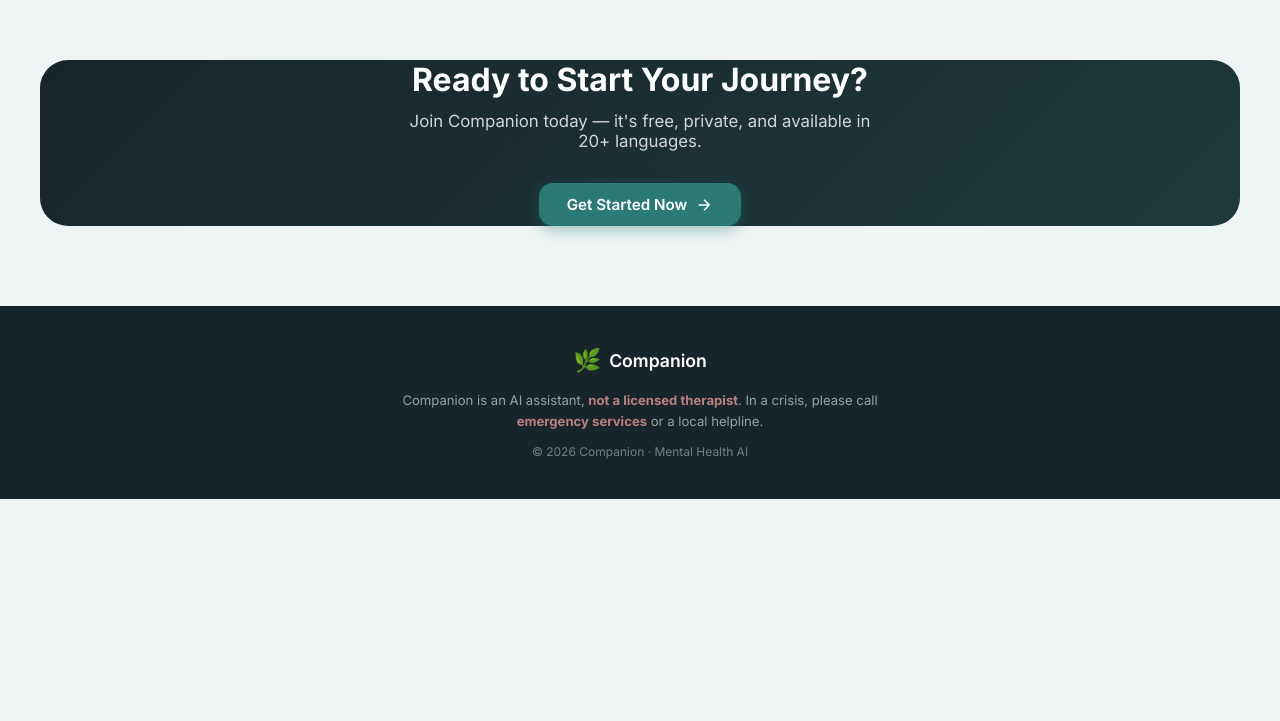
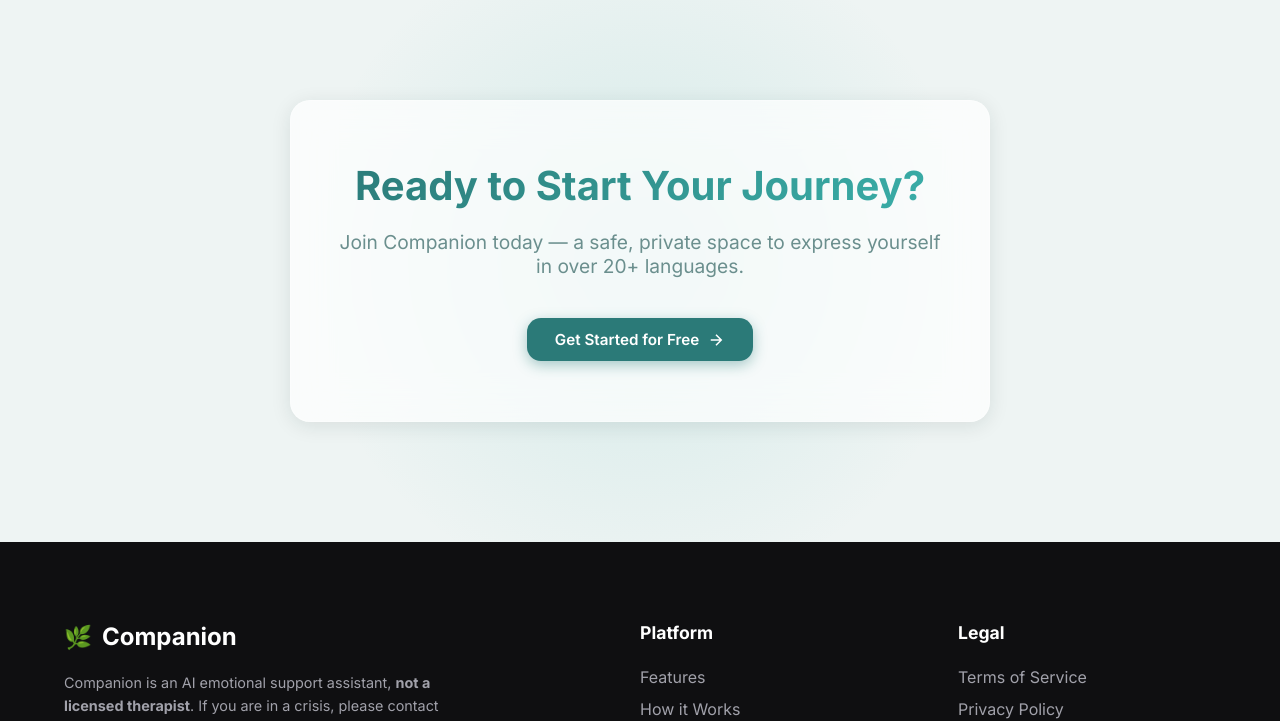
Before and after one commit to AbdelazizAhmed1811/Mental_Health_RAG, a React app in the folder frontend/: page / in a window 1280 px wide. Shown: the part 2065-2786 px from the top of the page. Before the commit the page ends 2564 px from the top, so only its background shows below. Built offline with nearby package versions, Linux system fonts and the light colour scheme; the HTML template or start-up script is replaced by a standard one.

Commit message:
refactor: modernize landing page UI, update frontend server to Vite, and add session styling and animations

```diff
--- a/frontend/src/pages/Chat.css
+++ b/frontend/src/pages/Chat.css
@@ -116,6 +116,11 @@
 
 .session-item:hover, .session-item.active {
   background: rgba(255, 255, 255, 0.06);
+}
+
+.session-item.active {
+  border-left: 3px solid var(--primary-light);
+  background: linear-gradient(90deg, rgba(58, 175, 169, 0.15) 0%, transparent 100%);
 }
 
 .session-item .emotion-dot {
@@ -354,6 +359,15 @@
 }
 
 /* Welcome */
+@keyframes fadeIn {
+  from { opacity: 0; transform: translateY(10px); }
+  to { opacity: 1; transform: translateY(0); }
+}
+
+.message {
+  animation: fadeIn 0.4s cubic-bezier(0.16, 1, 0.3, 1) forwards;
+}
+
 .welcome-msg {
   display: flex;
   flex-direction: column;
@@ -513,3 +527,93 @@
     padding: 12px 16px 16px;
   }
 }
+
+/* ─── Chat Message Component Styles ─────────────────── */
+.message {
+  display: flex;
+  gap: 16px;
+  max-width: 85%;
+  animation: fadeIn 0.4s cubic-bezier(0.16, 1, 0.3, 1) forwards;
+}
+
+.message.user-message {
+  align-self: flex-end;
+  flex-direction: row-reverse;
+}
+
+.message.bot-message {
+  align-self: flex-start;
+}
+
+.avatar {
+  width: 40px;
+  height: 40px;
+  border-radius: 50%;
+  display: flex;
+  justify-content: center;
+  align-items: center;
+  font-size: 1.2rem;
+  flex-shrink: 0;
+  box-shadow: 0 4px 10px rgba(0,0,0,0.05);
+}
+
+.bot-avatar {
+  background: var(--primary-pale);
+  color: var(--primary);
+}
+
+.user-avatar {
+  background: var(--primary);
+  color: white;
+  font-size: 0.85rem;
+  font-weight: 600;
+}
+
+.message-content {
+  padding: 16px 20px;
+  border-radius: 20px;
+  box-shadow: 0 4px 15px rgba(0,0,0,0.04);
+  font-size: 0.98rem;
+  line-height: 1.6;
+}
+
+.user-message .message-content {
+  background: linear-gradient(135deg, var(--primary) 0%, var(--primary-light) 100%);
+  color: white;
+  border-top-right-radius: 4px;
+}
+
+.bot-message .message-content {
+  background: white;
+  color: var(--text-main);
+  border: 1px solid var(--border);
+  border-top-left-radius: 4px;
+}
+
+.message-meta {
+  display: flex;
+  justify-content: space-between;
+  align-items: center;
+  margin-top: 8px;
+  font-size: 0.75rem;
+  opacity: 0.8;
+  gap: 10px;
+}
+
+.user-message .message-meta {
+  justify-content: flex-end;
+  color: rgba(255,255,255,0.8);
+}
+
+.bot-message .message-meta {
+  color: var(--text-muted);
+}
+
+.meta-pill {
+  background: rgba(16, 185, 129, 0.1);
+  color: #10b981;
+  padding: 2px 8px;
+  border-radius: 10px;
+  font-weight: 600;
+  font-size: 0.7rem;
+}
--- a/frontend/src/pages/Chat.jsx
+++ b/frontend/src/pages/Chat.jsx
@@ -155,6 +155,13 @@ export default function Chat() {
     return date.toLocaleTimeString([], { hour: '2-digit', minute: '2-digit' })
   }
 
+  const handleInputResize = (e) => {
+    setInput(e.target.value)
+    // Auto-resize magic
+    e.target.style.height = 'auto'
+    e.target.style.height = `${Math.min(e.target.scrollHeight, 120)}px`
+  }
+
   return (
     <div className="chat-app">
       {/* ─── Sidebar ────────────────────────── */}
@@ -252,7 +259,7 @@ export default function Chat() {
             <textarea
               ref={inputRef}
               value={input}
-              onChange={(e) => setInput(e.target.value)}
+              onChange={handleInputResize}
               onKeyDown={(e) => {
                 if (e.key === 'Enter' && !e.shiftKey) {
                   e.preventDefault()
@@ -261,6 +268,7 @@ export default function Chat() {
               }}
               placeholder="Share how you're feeling... (any language)"
               rows={1}
+              style={{ height: 'auto' }}
               disabled={isLoading}
             />
             <button type="submit" className="send-btn" disabled={!input.trim() || isLoading}>
--- a/frontend/src/pages/Home.css
+++ b/frontend/src/pages/Home.css
@@ -288,73 +288,134 @@
 
 /* ─── CTA ───────────────────────────────────────────── */
 .cta {
-  padding: 80px 0;
+  padding: 120px 0;
+  text-align: center;
+  position: relative;
+  overflow: hidden;
   background: var(--bg);
 }
 
+.cta-bg-glow {
+  position: absolute;
+  top: 50%;
+  left: 50%;
+  transform: translate(-50%, -50%);
+  width: 800px;
+  height: 800px;
+  background: radial-gradient(circle, rgba(58, 175, 169, 0.15) 0%, transparent 60%);
+  z-index: 0;
+  pointer-events: none;
+}
+
 .cta-content {
-  text-align: center;
-  background: linear-gradient(135deg, var(--sidebar-bg) 0%, #1e3a3a 100%);
-  border-radius: var(--r-xl);
-  padding: 64px 40px;
-  color: var(--text-white);
+  max-width: 700px;
+  margin: 0 auto;
+  position: relative;
+  z-index: 1;
+  padding: 60px 40px;
+  border-radius: 32px;
+  background: rgba(255, 255, 255, 0.6);
+  border: 1px solid rgba(255, 255, 255, 0.8);
+  box-shadow: 0 20px 40px rgba(0,0,0,0.05);
+  backdrop-filter: blur(10px);
 }
 
 .cta-content h2 {
-  font-size: 2rem;
-  font-weight: 700;
-  margin-bottom: 12px;
+  font-size: 2.5rem;
+  margin-bottom: 20px;
+  background: linear-gradient(135deg, var(--primary) 0%, var(--primary-light) 100%);
+  -webkit-background-clip: text;
+  -webkit-text-fill-color: transparent;
 }
 
 .cta-content p {
-  font-size: 1.05rem;
-  opacity: 0.8;
-  margin-bottom: 32px;
-  max-width: 480px;
-  margin-left: auto;
-  margin-right: auto;
+  font-size: 1.2rem;
+  color: var(--text-muted);
+  margin-bottom: 40px;
+}
+
+.cta-btn {
+  box-shadow: 0 10px 30px rgba(58, 175, 169, 0.2);
+}
+
+.cta-btn:hover {
+  box-shadow: 0 15px 40px rgba(58, 175, 169, 0.4);
+  transform: translateY(-2px);
 }
 
 /* ─── Footer ────────────────────────────────────────── */
 .home-footer {
-  padding: 40px 0;
-  background: var(--sidebar-bg);
-  color: var(--text-sidebar);
+  padding: 80px 0 40px;
+  background: #0f0f11;
+  color: #a1a1aa;
 }
 
-.footer-content {
-  text-align: center;
+.footer-grid {
+  display: grid;
+  grid-template-columns: 2fr 1fr 1fr;
+  gap: 60px;
+  margin-bottom: 60px;
+  text-align: left;
 }
 
 .footer-brand {
   display: flex;
   align-items: center;
-  justify-content: center;
-  gap: 8px;
-  font-weight: 600;
-  font-size: 1.1rem;
-  color: var(--text-white);
-  margin-bottom: 16px;
+  gap: 10px;
+  font-size: 1.5rem;
+  font-weight: 700;
+  color: #fff;
+  margin-bottom: 20px;
 }
 
 .footer-disclaimer {
-  font-size: 0.82rem;
+  font-size: 0.9rem;
   line-height: 1.6;
-  opacity: 0.7;
-  margin-bottom: 12px;
-  max-width: 500px;
-  margin-left: auto;
-  margin-right: auto;
+  max-width: 400px;
 }
 
-.footer-disclaimer strong {
-  color: #fca5a5;
-  opacity: 1;
+.footer-links-col h4 {
+  color: #fff;
+  margin-bottom: 24px;
+  font-size: 1.1rem;
+}
+
+.footer-links-col a {
+  display: block;
+  color: #a1a1aa;
+  text-decoration: none;
+  margin-bottom: 12px;
+  transition: color var(--t-fast);
+}
+
+.footer-links-col a:hover {
+  color: var(--primary);
+}
+
+.footer-bottom {
+  display: flex;
+  justify-content: space-between;
+  align-items: center;
+  padding-top: 30px;
+  border-top: 1px solid rgba(255, 255, 255, 0.05);
 }
 
 .footer-copy {
-  font-size: 0.75rem;
-  opacity: 0.5;
+  font-size: 0.9rem;
+}
+
+.footer-social {
+  display: flex;
+  gap: 20px;
+}
+
+.footer-social a {
+  color: #a1a1aa;
+  transition: color var(--t-fast);
+}
+
+.footer-social a:hover {
+  color: var(--primary-light);
 }
 
 /* ─── Responsive ────────────────────────────────────── */
--- a/frontend/src/pages/Home.jsx
+++ b/frontend/src/pages/Home.jsx
@@ -159,28 +159,60 @@ export default function Home() {
 
       {/* ─── CTA ────────────────────────────── */}
       <section className="cta" ref={addRevealRef}>
-        <div className="container cta-content">
+        <div className="cta-bg-glow" />
+        <div className="container">
+          <div className="cta-content glass-card">
             <h2>Ready to Start Your Journey?</h2>
-          <p>Join Companion today — it's free, private, and available in 20+ languages.</p>
-          <Link to="/login" className="btn btn-primary btn-lg">
-            Get Started Now
+            <p>Join Companion today — a safe, private space to express yourself in over 20+ languages.</p>
+            <Link to="/login" className="btn btn-primary btn-lg cta-btn">
+              Get Started for Free
               <svg width="18" height="18" viewBox="0 0 24 24" fill="none" stroke="currentColor" strokeWidth="2"><path d="M5 12h14M12 5l7 7-7 7"/></svg>
             </Link>
+          </div>
         </div>
       </section>
 
       {/* ─── Footer ─────────────────────────── */}
       <footer className="home-footer">
-        <div className="container footer-content">
+        <div className="container">
+          <div className="footer-grid">
+            <div className="footer-brand-col">
               <div className="footer-brand">
                 <span className="brand-icon">🌿</span>
                 <span>Companion</span>
               </div>
               <p className="footer-disclaimer">
-            Companion is an AI assistant, <strong>not a licensed therapist</strong>.
-            In a crisis, please call <strong>emergency services</strong> or a local helpline.
+                Companion is an AI emotional support assistant, <strong>not a licensed therapist</strong>.
+                If you are in a crisis, please contact emergency services immediately.
               </p>
-          <p className="footer-copy">© 2026 Companion · Mental Health AI</p>
+            </div>
+
+            <div className="footer-links-col">
+              <h4>Platform</h4>
+              <a href="#features">Features</a>
+              <a href="#how-it-works">How it Works</a>
+              <a href="#security">Security & Privacy</a>
+            </div>
+
+            <div className="footer-links-col">
+              <h4>Legal</h4>
+              <a href="#">Terms of Service</a>
+              <a href="#">Privacy Policy</a>
+              <a href="#">Cookie Policy</a>
+            </div>
+          </div>
+
+          <div className="footer-bottom">
+            <p className="footer-copy">© {new Date().getFullYear()} Companion Mental Health AI. All rights reserved.</p>
+            <div className="footer-social">
+              <a href="#" aria-label="Twitter">
+                <svg width="20" height="20" viewBox="0 0 24 24" fill="currentColor"><path d="M24 4.557c-.883.392-1.832.656-2.828.775 1.017-.609 1.798-1.574 2.165-2.724-.951.564-2.005.974-3.127 1.195-.897-.957-2.178-1.555-3.594-1.555-3.179 0-5.515 2.966-4.797 6.045-4.091-.205-7.719-2.165-10.148-5.144-1.29 2.213-.669 5.108 1.523 6.574-.806-.026-1.566-.247-2.229-.616-.054 2.281 1.581 4.415 3.949 4.89-.693.188-1.452.232-2.224.084.626 1.956 2.444 3.379 4.6 3.419-2.07 1.623-4.678 2.348-7.29 2.04 2.179 1.397 4.768 2.212 7.548 2.212 9.142 0 14.307-7.721 13.995-14.646.962-.695 1.797-1.562 2.457-2.549z"/></svg>
+              </a>
+              <a href="#" aria-label="GitHub">
+                <svg width="20" height="20" viewBox="0 0 24 24" fill="currentColor"><path d="M12 .297c-6.63 0-12 5.373-12 12 0 5.303 3.438 9.8 8.205 11.385.6.113.82-.258.82-.577 0-.285-.01-1.04-.015-2.04-3.338.724-4.042-1.61-4.042-1.61C4.422 18.07 3.633 17.7 3.633 17.7c-1.087-.744.084-.729.084-.729 1.205.084 1.838 1.236 1.838 1.236 1.07 1.835 2.809 1.305 3.495.998.108-.776.417-1.305.76-1.605-2.665-.3-5.466-1.332-5.466-5.93 0-1.31.465-2.38 1.235-3.22-.135-.303-.54-1.523.105-3.176 0 0 1.005-.322 3.3 1.23.96-.267 1.98-.399 3-.405 1.02.006 2.04.138 3 .405 2.28-1.552 3.285-1.23 3.285-1.23.645 1.653.24 2.873.12 3.176.765.84 1.23 1.91 1.23 3.22 0 4.61-2.805 5.625-5.475 5.92.42.36.81 1.096.81 2.22 0 1.606-.015 2.896-.015 3.286 0 .315.21.69.825.57C20.565 22.092 24 17.592 24 12.297c0-6.627-5.373-12-12-12"/></svg>
+              </a>
+            </div>
+          </div>
         </div>
       </footer>
     </div>
```
Also changed, not shown: 1 other file (tests, documents, lock files or other folders). Lines whose indentation alone changed are shown as unchanged.
